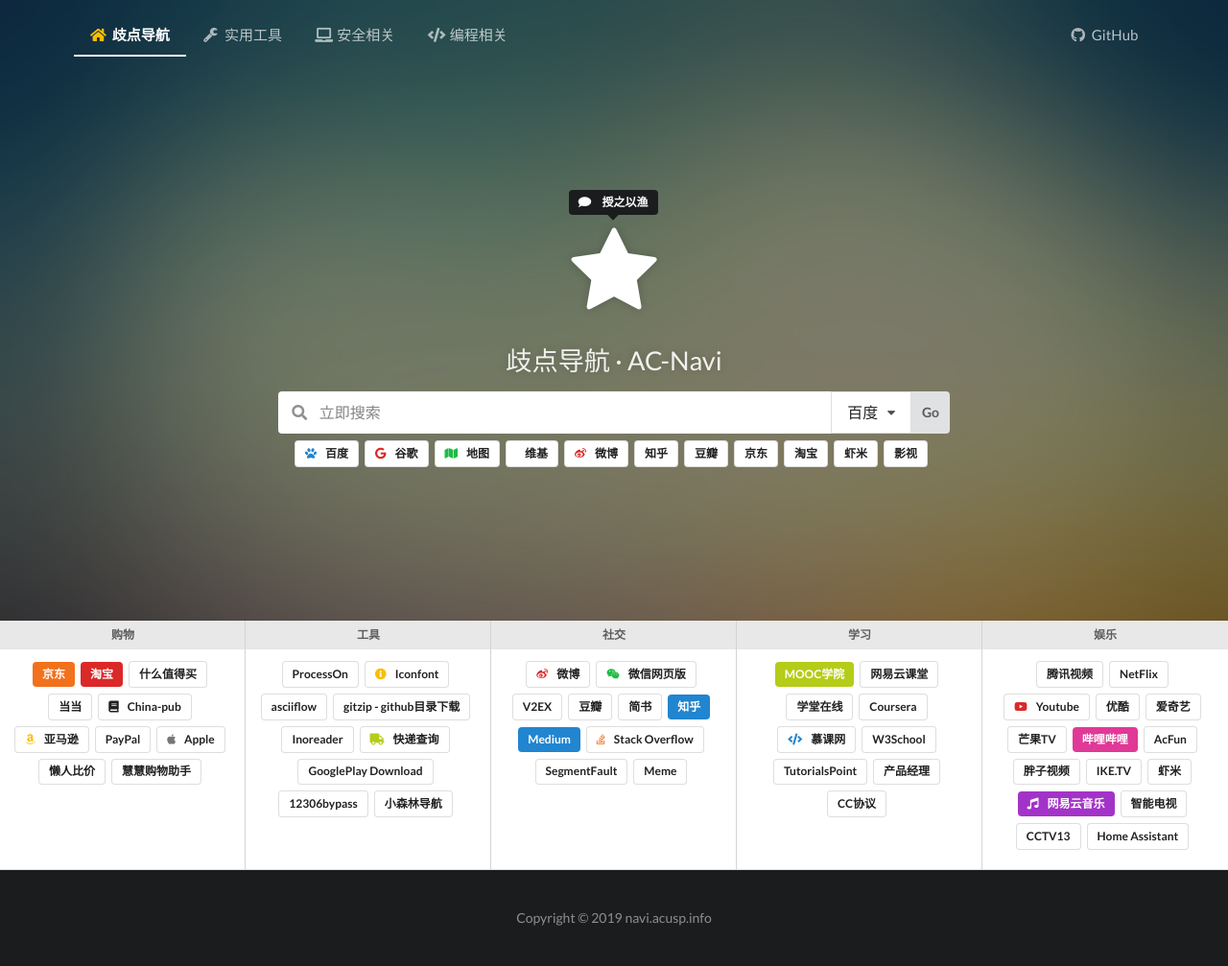
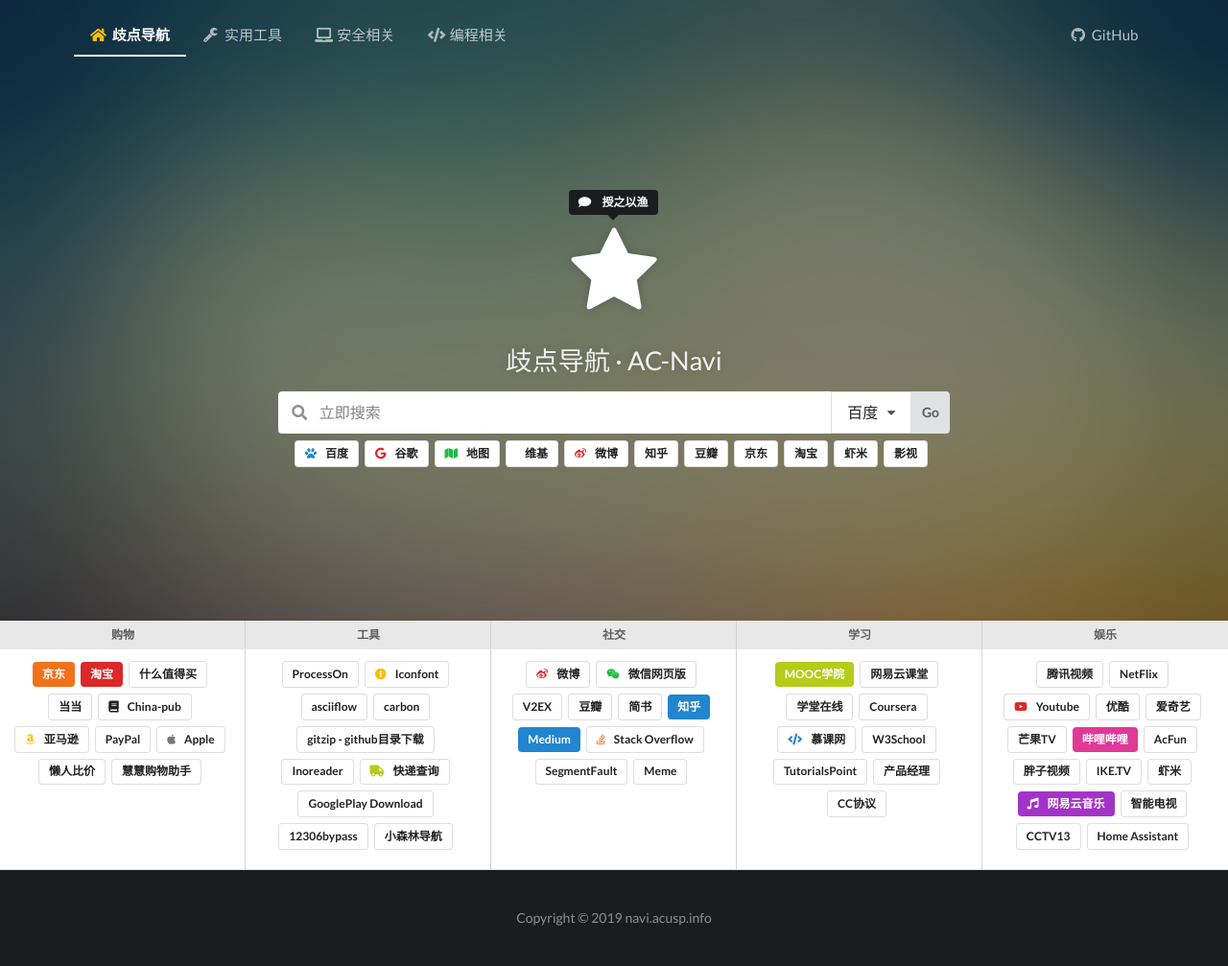
Before and after one commit to acusp/AC-Navi, a Jekyll site: the page built from index.html, in a window 1280 px wide. Shown: the whole page at 96% size. Built offline with Jekyll 4.4.1, drawn with Linux system fonts in a browser that asks for light colours; comment, search, counter and statistics services are not loaded.

Commit message:
Add carbon tool link

```diff
--- a/_data/home_links.yml
+++ b/_data/home_links.yml
@@ -60,6 +60,10 @@
     - name: asciiflow
       style: basic
       url: http://asciiflow.com/
+
+    - name: carbon
+      style: basic
+      url: https://carbon.now.sh
 
     - name: gitzip - github目录下载
       style: basic
```
